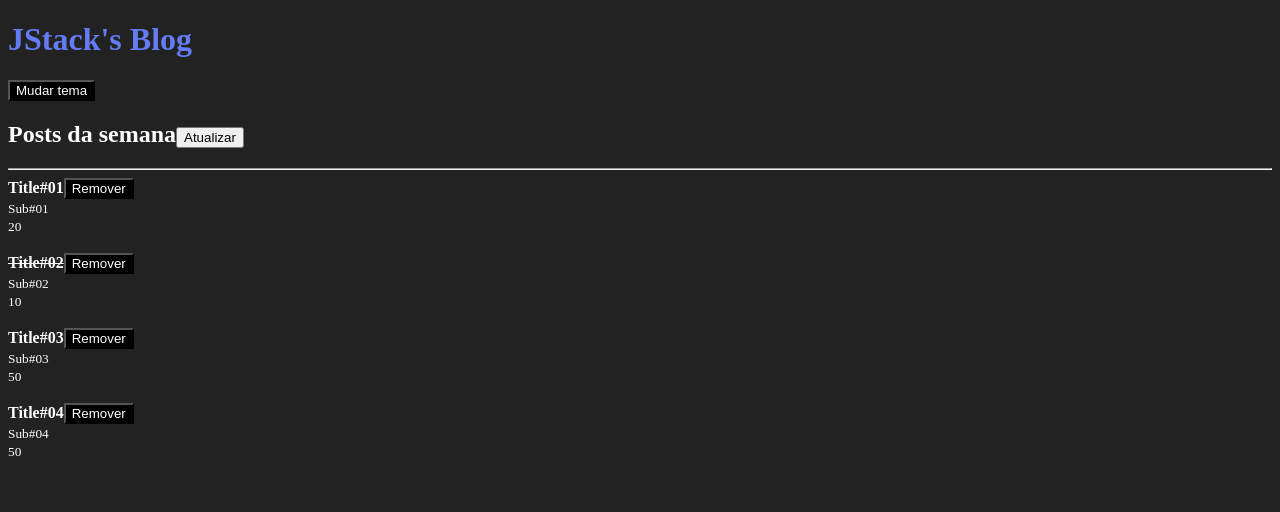
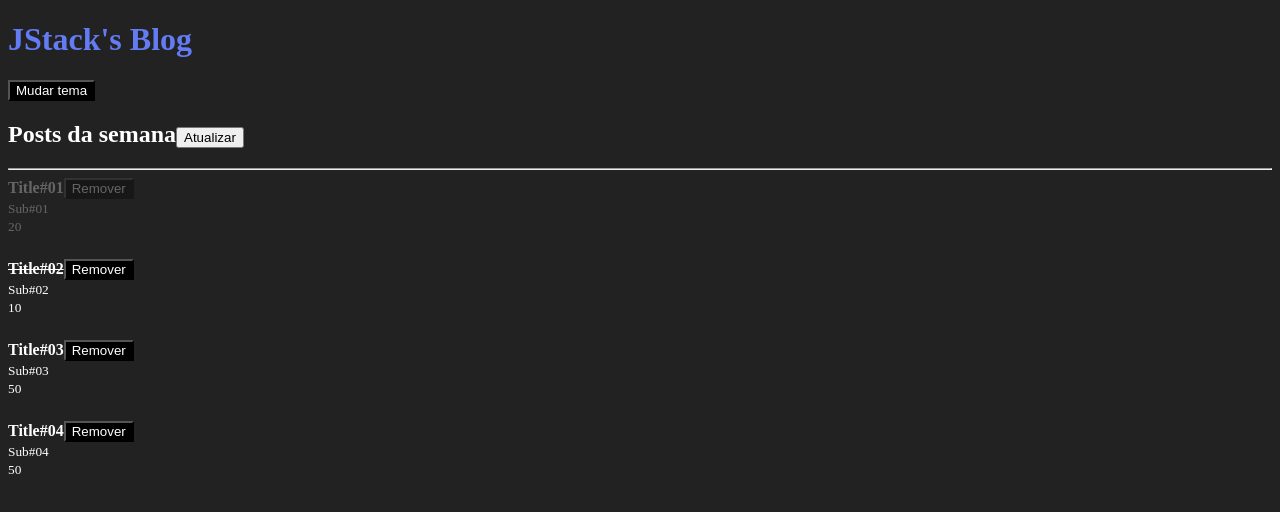
Before and after one commit to mateusgf00/react-fundamentals, a React app: page / in a window 1280 px wide. Shown: the top 512 px of the page. Built offline with nearby package versions, Linux system fonts and the light colour scheme.

Commit message:
created dinamic class

```diff
--- a/src/App.js
+++ b/src/App.js
@@ -1,4 +1,4 @@
-import React, { useState} from 'react';
+import React, { useState } from 'react';
 import Post from './Post';
 import Header from './Header';
 
@@ -8,10 +8,10 @@
 function App() {
 
   const [posts, setPosts] = useState([
-    { id: Math.random(), title: 'Title#01', subtitle: 'Sub#01', likes: 20, read: false },
-    { id: Math.random(), title: 'Title#02', subtitle: 'Sub#02', likes: 10, read: true },
-    { id: Math.random(), title: 'Title#03', subtitle: 'Sub#03', likes: 50, read: false },
-    { id: Math.random(), title: 'Title#04', subtitle: 'Sub#04', likes: 50, read: false },
+    { id: Math.random(), title: 'Title#01', subtitle: 'Sub#01', likes: 20, read: false, removed: true },
+    { id: Math.random(), title: 'Title#02', subtitle: 'Sub#02', likes: 10, read: true, removed: false },
+    { id: Math.random(), title: 'Title#03', subtitle: 'Sub#03', likes: 50, read: false, removed: false },
+    { id: Math.random(), title: 'Title#04', subtitle: 'Sub#04', likes: 50, read: false, removed: false },
   ]);
 
   function handleRefresh() {
@@ -31,9 +31,12 @@
 
   function handleRemovePost(postId) {
     setPosts(
-      (prevState) => (
-        prevState.filter(post => post.id !== postId)
-      ));
+      (prevState) => prevState.map(
+        post => (
+          post.id === postId ? {...post, removed: true } : post
+        )
+      )
+    );
   }
 
   return (
--- a/src/Post.js
+++ b/src/Post.js
@@ -1,24 +1,28 @@
 import React from 'react';
 import PostHeader from './PostHeader';
 
+import styles from './Post.scss';
+
 function Post(props) {
   return (
-    <>
-      <article>
-        <PostHeader
+    <article className={
+      props.post.removed ? styles.postDeleted : styles.post
+
+    }>
+      <PostHeader
         onRemove={props.onRemove}
         post={{
           id: props.post.id,
           title: props.post.title,
           read: props.post.read,
         }}
-        />
-        <br />
-        <small>{props.post.subtitle}</small><br />
-        <small>{props.post.likes}</small>
-      </article>
+      />
       <br />
-    </>
+      <small>{props.post.subtitle}</small>
+      <br />
+      <small>{props.post.likes}</small>
+    </article>
+
   )
 }
 
--- /dev/null
+++ b/src/Post.scss
@@ -0,0 +1,8 @@
+.post{
+  margin-bottom: 24px;
+}
+
+.postDeleted {
+  margin-bottom: 24px;
+  opacity: 0.3;
+}
```
